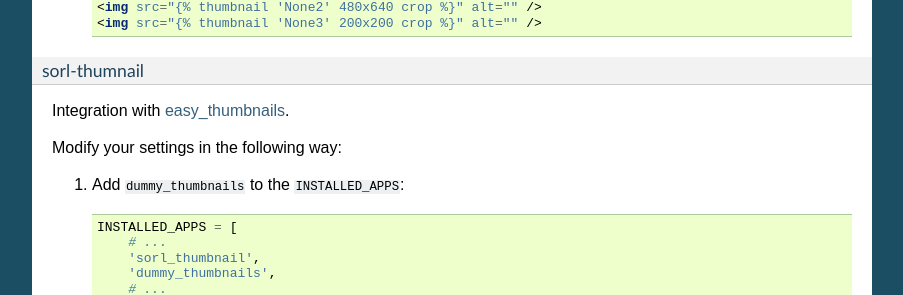
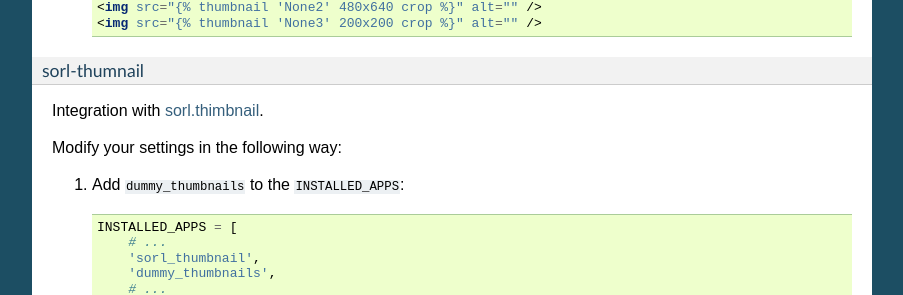
Before and after one commit to barseghyanartur/django-dummy-thumbnails, a Sphinx documentation site: the page built from docs/index.rst, in a window 1280 px wide and 900 px high, scrolled down 1646 px. Shown: the part 158-453 px from the top of the window, without its empty margins (198-1101 px from the left). Built offline with Sphinx 7.4.7, drawn with Linux system fonts in a browser that asks for light colours; pages that are not in the unit, such as notebooks, are missing from menus.

Commit message:
docs updated

```diff
--- a/README.rst
+++ b/README.rst
@@ -117,8 +117,8 @@ Modify your settings in the following way:
 
 sorl-thumnail
 ^^^^^^^^^^^^^
-Integration with `easy_thumbnails
-<https://pypi.python.org/pypi/easy-thumbnails>`_.
+Integration with `sorl.thimbnail
+<https://pypi.python.org/pypi/sorl-thumbnail>`_.
 
 Modify your settings in the following way:
 
--- a/docs/index.rst
+++ b/docs/index.rst
@@ -117,8 +117,8 @@ Modify your settings in the following way:
 
 sorl-thumnail
 ^^^^^^^^^^^^^
-Integration with `easy_thumbnails
-<https://pypi.python.org/pypi/easy-thumbnails>`_.
+Integration with `sorl.thimbnail
+<https://pypi.python.org/pypi/sorl-thumbnail>`_.
 
 Modify your settings in the following way:
 
```
Also changed, not shown: other parts of docs/index.rst (+1 -1 lines).
